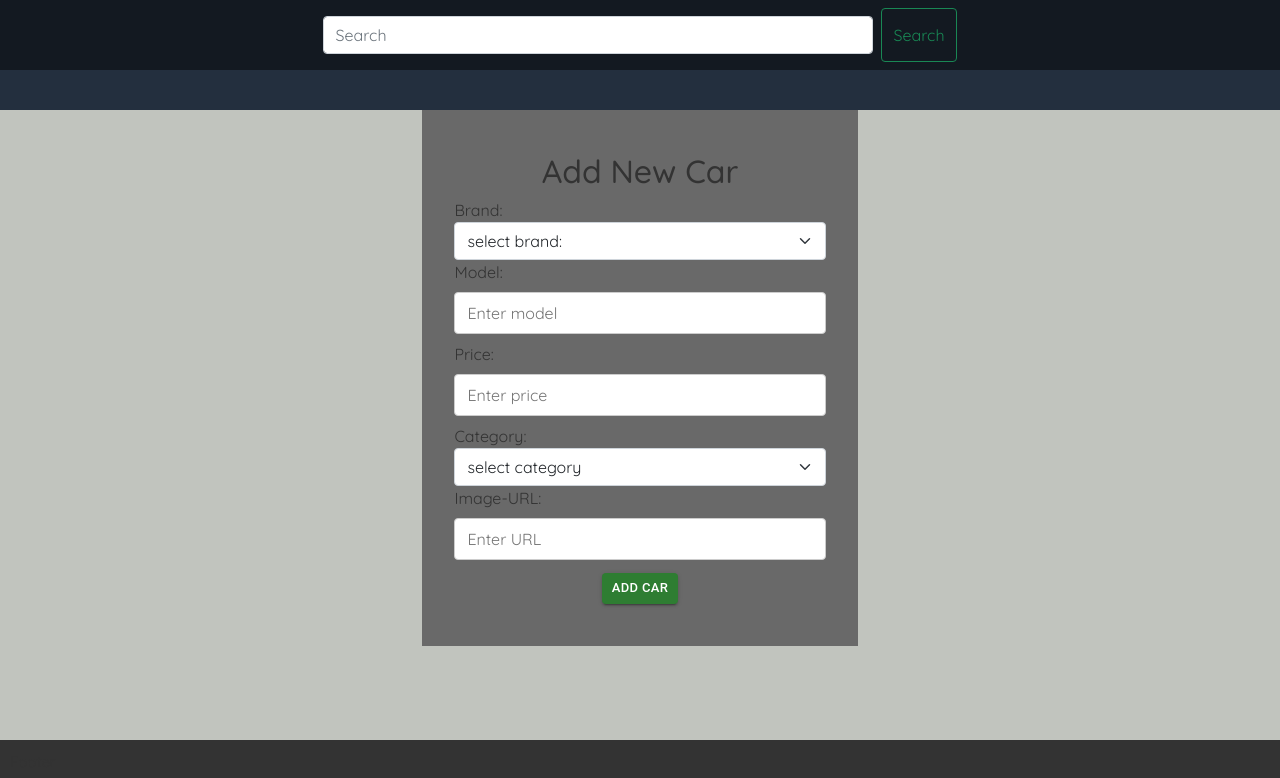
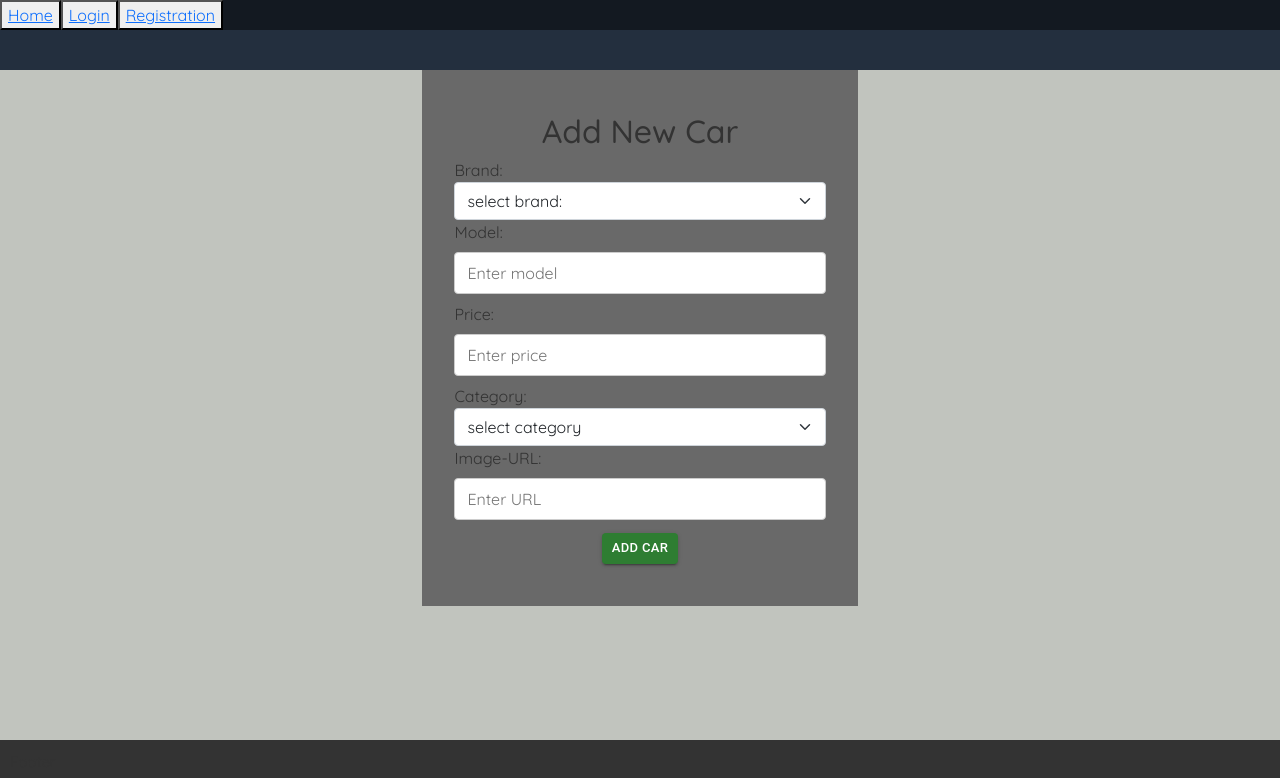
Before and after one commit to Germay1990/react-cars-project, a React (Create React App) app in the folder frontend/: page /addCar in a window 1280 px wide. Shown: the top 778 px of the page. Built offline with nearby package versions, Linux system fonts and the light colour scheme.

Commit message:
response message alert on existing product added

```diff
--- a/frontend/src/components/addCar.jsx
+++ b/frontend/src/components/addCar.jsx
@@ -28,13 +28,13 @@ const AddCar = (props) => {
       })
       .then((res) => {
         console.log(res);
-        // history.push("/");
+        history.push("/");
       })
       .catch((err) => {
-        console.log(err);
+        alert(err.response.data);
       });
-    //Clear all form inputs field
-    // evt.target.reset();
+    // Clear all form inputs field
+    evt.target.reset();
   };
 
   return (
--- a/frontend/src/components/header.jsx
+++ b/frontend/src/components/header.jsx
@@ -1,10 +1,16 @@
 import React from "react";
+import { Link } from "react-router-dom";
 
 function Header(props) {
   return (
     <div className="header">
-      <nav className="navbar main-navbar-custom">
-        <form style={{ display: "block", margin: "auto" }} className="d-flex">
+      <nav className="main-navbar-custom">
+      <button><Link to="/">Home</Link></button>
+      <button><Link to="/login">Login</Link></button>
+      <button><Link to="/registration">Registration</Link></button>
+
+
+        {/* <form style={{ display: "block", margin: "auto" }} className="d-flex">
           <input
             style={{ width: "550px" }}
             className="form-control me-2"
@@ -15,7 +21,7 @@ function Header(props) {
           <button className="btn btn-outline-success" type="submit">
             Search
           </button>
-        </form>
+        </form> */}
       </nav>
       <nav className="navbar sub-navbar-custom"></nav>
     </div>
```
Also changed, not shown: 1 other file (tests, documents, lock files or other folders).
